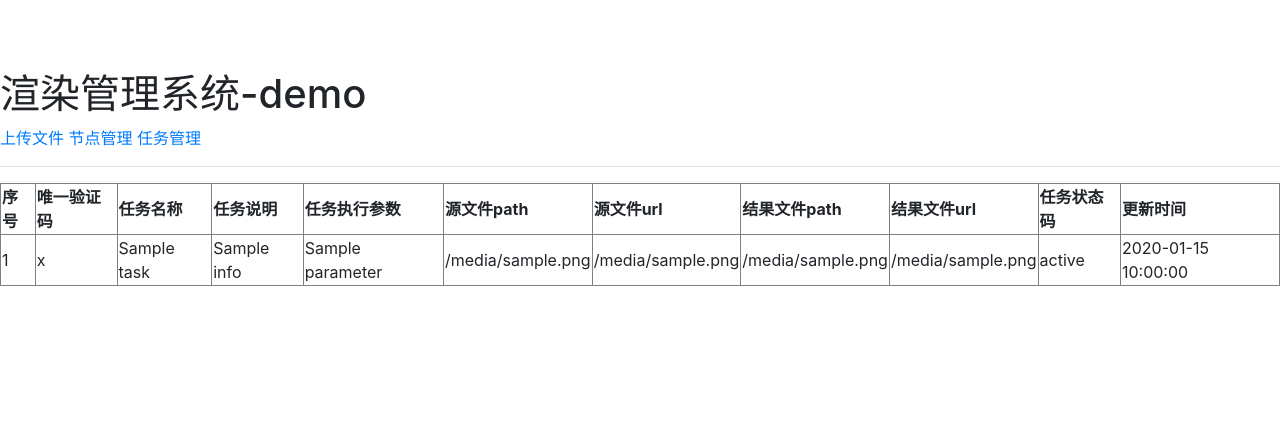
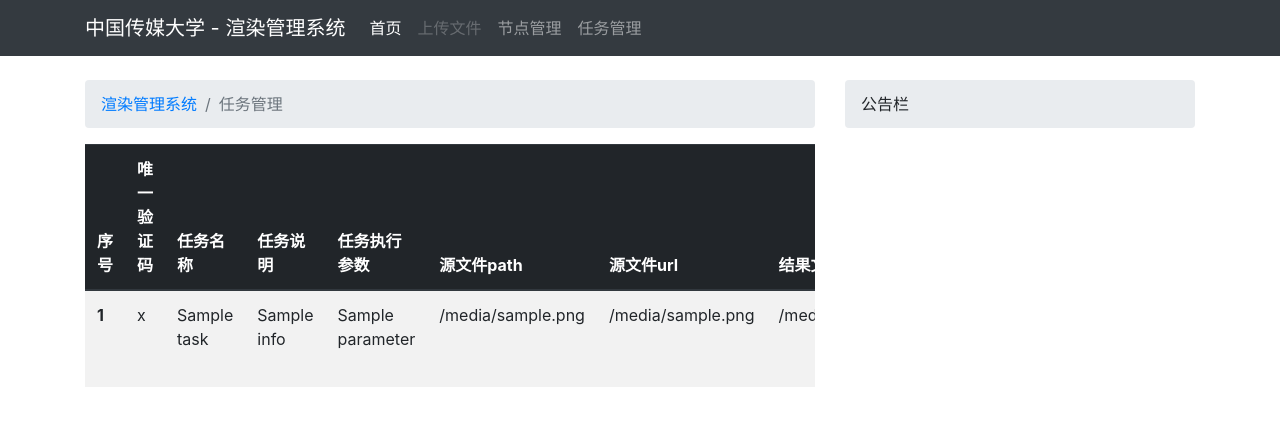
Before and after one commit to fkworld/my_graduation_project, a Flask app: template web_flask/templates/task_manager.html in a window 1280 px wide. Shown: the top 426 px of the page. Run offline with Flask 2, Linux system fonts and the light colour scheme; the template is opened without the code that fills it: most values are stand-ins (such as "Sample title", 1, 10 or a date in 2020); some libraries are stand-ins or nearby versions.

Commit message:
添加节点与任务的列表的显示

```diff
--- a/NodeManager.py
+++ b/NodeManager.py
@@ -27,3 +27,9 @@ class NodeManager(object):
         '''
         all_node = self.node.search_all_node()
         return all_node
+
+    def add_node(self, name, ip):
+        '''
+        添加一个节点
+        '''
+        self.node.add_node(name, ip)
--- a/web_flask/templates/base.html
+++ b/web_flask/templates/base.html
@@ -1,9 +1,59 @@
 {% extends "bootstrap4.html"%}
 
 {% block navbar %}
-<h1>渲染管理系统-demo</h1>
-<a href="/upload">上传文件</a>
-<a href="/node_manager">节点管理</a>
-<a href="/task_manager">任务管理</a>
-<hr>
+<nav class="navbar navbar-expand-lg navbar-dark bg-dark" role="navigation">
+    <div class="container">
+        <a class="navbar-brand" href="/">中国传媒大学 - 渲染管理系统</a>
+        <button class="navbar-toggler" type="button" data-toggle="collapse" data-target="#navbarNav" aria-controls="navbarNav" aria-expanded="false"
+            aria-label="Toggle navigation">
+            <span class="navbar-toggler-icon"></span>
+        </button>
+        <div class="collapse navbar-collapse" id="navbarNav">
+            <ul class="navbar-nav">
+                <li class="nav-item active">
+                    <a class="nav-link" href="/">首页</a>
+                </li>
+                <li class="nav-item">
+                    <a class="nav-link disabled" href="/upload">上传文件</a>
+                </li>
+                <li class="nav-item">
+                    <a class="nav-link" href="/node_manager">节点管理</a>
+                </li>
+                <li class="nav-item">
+                    <a class="nav-link" href="/task_manager">任务管理</a>
+                </li>
+            </ul>
+        </div>
+    </div>
+</nav>
+<br> <!-- 这里的br需要想办法去掉 -->
 {% endblock %}
+
+{% block content %}
+<div class="container">
+    <div class="row">
+        <div id="page_left" class="col-sm-8">
+            <nav aria-label="breadcrumb">
+                <ol class="breadcrumb">
+                    <li class="breadcrumb-item"><a href="/">渲染管理系统</a></li>
+                    {% block page_left_head %}
+                    {% endblock %}
+                </ol>
+            </nav>
+            {% block page_left_body %}
+            {% endblock %}
+        </div>
+        <div id="page_right" class="col-sm-4">
+            <nav aria-label="breadcrumb">
+                <ol class="breadcrumb">
+                    <li class="breadcrumb-item">公告栏</li>
+                {% block page_right_head %}
+                {% endblock %}
+                </ol>
+            </nav>
+            {% block page_right_body %}
+            {% endblock %}
+        </div>
+    </div>
+</div>
+{% endblock %}
--- a/web_flask/templates/bootstrap4.html
+++ b/web_flask/templates/bootstrap4.html
@@ -3,8 +3,7 @@
 
 <head>
     <meta charset="utf-8">
-    <meta http-equiv="X-UA-Compatible" content="IE=edge">
-    <meta name="viewport" content="width=device-width, initial-scale=1">
+    <meta name="viewport" content="width=device-width, initial-scale=1, shrink-to-fit=no">
     <!-- 上述3个meta标签*必须*放在最前面，任何其他内容都*必须*跟随其后！ -->
     <title>中国传媒大学 - 渲染管理系统</title>
 
@@ -13,17 +12,6 @@
     <script src="https://cdn.bootcss.com/bootstrap/4.0.0/js/bootstrap.min.js" integrity="sha384-JZR6Spejh4U02d8jOt6vLEHfe/JQGiRRSQQxSfFWpi1MquVdAyjUar5+76PVCmYl" crossorigin="anonymous"></script>
     <script src="https://cdn.bootcss.com/jquery/3.2.1/jquery.slim.min.js" integrity="sha384-KJ3o2DKtIkvYIK3UENzmM7KCkRr/rE9/Qpg6aAZGJwFDMVNA/GpGFF93hXpG5KkN" crossorigin="anonymous"></script>
     <script src="https://cdn.bootcss.com/popper.js/1.12.9/umd/popper.min.js" integrity="sha384-ApNbgh9B+Y1QKtv3Rn7W3mgPxhU9K/ScQsAP7hUibX39j7fakFPskvXusvfa0b4Q" crossorigin="anonymous"></script>
-
-    <!-- logo -->
-    <link rel="shortcut icon" href="/static/website/logo_block.png">
-
-    <!-- HTML5 shim and Respond.js for IE8 support of HTML5 elements and media queries -->
-    <!-- WARNING: Respond.js doesn't work if you view the page via file:// -->
-    <!--[if lt IE 9]>
-      <script src="https://cdn.bootcss.com/html5shiv/3.7.3/html5shiv.min.js"></script>
-      <script src="https://cdn.bootcss.com/respond.js/1.4.2/respond.min.js"></script>
-    <![endif]-->
-  	<style> body {padding-top:70px;} </style>
 </head>
 
 <body>
--- a/web_flask/templates/task_manager.html
+++ b/web_flask/templates/task_manager.html
@@ -1,23 +1,31 @@
 {% extends "base.html"%}
 
-{% block content %}
-<table border="1">
+{% block page_left_head %}
+<li class="breadcrumb-item active">任务管理</a>
+</li>
+{% endblock %}
+
+{% block page_left_body %}
+<table class="table table-striped table-hover table-responsive">
+    <thead class="thead-dark">
         <tr>
-        <th>序号</th>
-        <th>唯一验证码</th>
-        <th>任务名称</th>
-        <th>任务说明</th>
-        <th>任务执行参数</th>
-        <th>源文件path</th>
-        <th>源文件url</th>
-        <th>结果文件path</th>
-        <th>结果文件url</th>
-        <th>任务状态码</th>
-        <th>更新时间</th>
+            <th scope="col">序号</th>
+            <th scope="col">唯一验证码</th>
+            <th scope="col">任务名称</th>
+            <th scope="col">任务说明</th>
+            <th scope="col">任务执行参数</th>
+            <th scope="col">源文件path</th>
+            <th scope="col">源文件url</th>
+            <th scope="col">结果文件path</th>
+            <th scope="col">结果文件url</th>
+            <th scope="col">任务状态码</th>
+            <th scope="col">更新时间</th>
         </tr>
+    </thead>
+    <tbody>
         {% for task in task_list %}
         <tr>
-        <td>{{ task.index }}</td>
+            <th scope="row">{{ task.index }}</th>
             <td>{{ task.passcode }}</td>
             <td>{{ task.name }}</td>
             <td>{{ task.info }}</td>
@@ -30,5 +38,6 @@
             <td>{{ task.update_time }}</td>
         </tr>
         {% endfor %}
+    </tbody>
 </table>
 {% endblock %}
```
Also changed, not shown: TaskManager.py (+7 -1 lines), test.py (+9 -2 lines), web_flask/templates/index.html (+12 -0 lines), web_flask/templates/node_manager.html (+18 -10 lines). Lines whose indentation alone changed are shown as unchanged.
